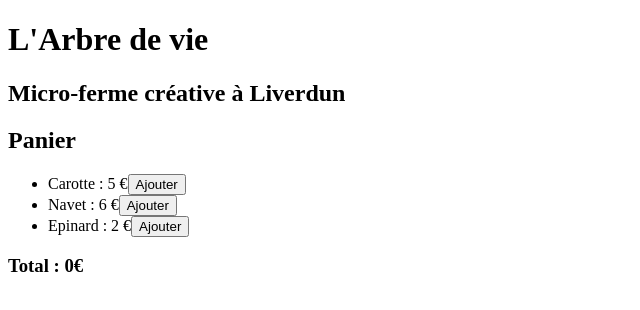
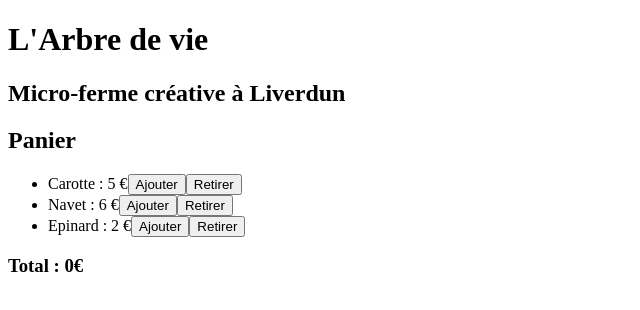
Before and after one commit to s-bbt/MoshTutorial, a React (Vite) app: page / in a window 1280 px wide. Shown: the top 310 px of the page, without its empty margins (0-640 px from the left). Built offline with nearby package versions, Linux system fonts and the light colour scheme.

Commit message:
maj Panier avec tableau d'objet legume : fonction ajouter et retirer

```diff
--- a/src/components/Panier.tsx
+++ b/src/components/Panier.tsx
@@ -18,6 +18,7 @@ function Cart() {
                     {tabLegumes.map((legume) => (
                         <li>{legume.nomLeg} : {legume.prixLeg} €
                             <button onClick={() => updateCart(cart+(legume.prixLeg))}>Ajouter</button>
+                            <button onClick={()=> updateCart(cart-(legume.prixLeg))}>Retirer</button>
                         </li>
                     ))
                     }
```
